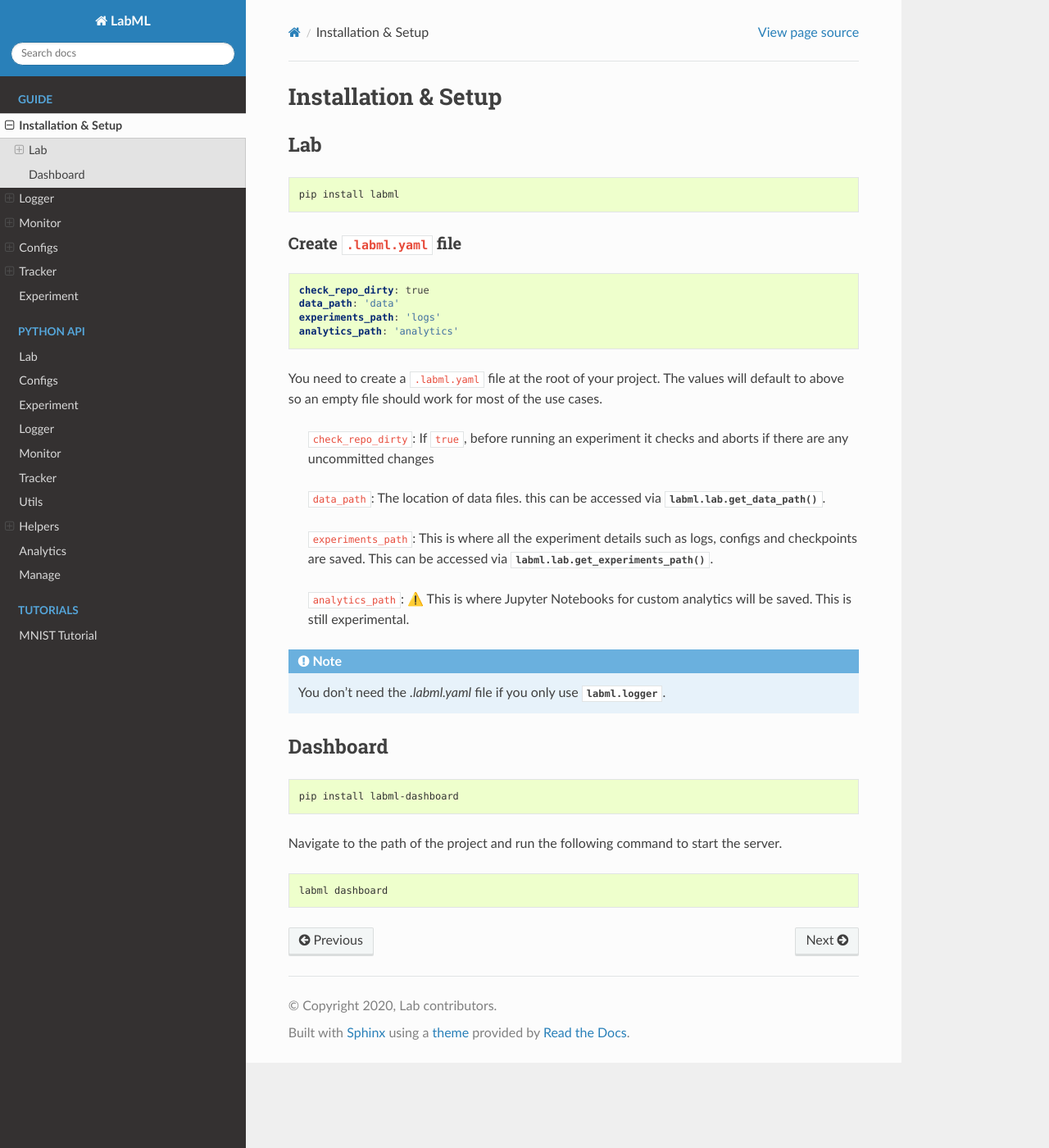
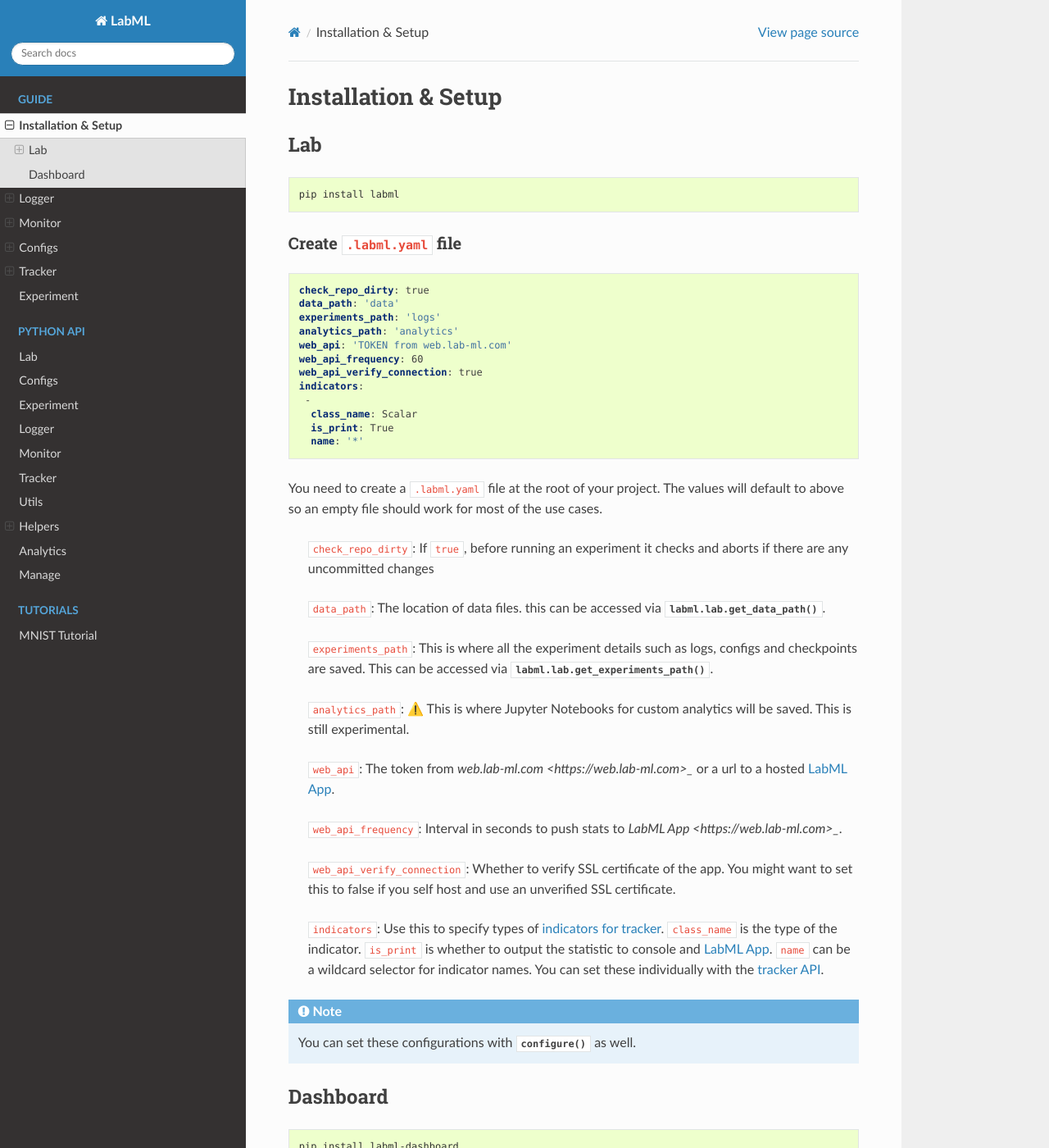
Before and after one commit to lab-ml/docs, a Sphinx documentation site: the page built from source/guide/installation_setup.rst, in a window 1280 px wide and 1400 px high. Shown: the whole window at 82% size. Built offline with Sphinx 7.4.7 and the Read the Docs theme 2.0.0, drawn with Linux system fonts in a browser that asks for light colours; nearby versions of some CDN libraries; formulas are drawn with MathJax 3; pages that are not in the unit, such as notebooks, are missing from menus.

Commit message:
labml configs

```diff
--- a/source/guide/installation_setup.rst
+++ b/source/guide/installation_setup.rst
@@ -1,5 +1,7 @@
 Installation & Setup
 ====================
+
+.. currentmodule:: labml.lab
 
 Lab
 ---
@@ -17,6 +19,14 @@ Create ``.labml.yaml`` file
 	data_path: 'data'
 	experiments_path: 'logs'
 	analytics_path: 'analytics'
+	web_api: 'TOKEN from web.lab-ml.com'
+	web_api_frequency: 60
+	web_api_verify_connection: true
+	indicators:
+	 -
+	  class_name: Scalar
+	  is_print: True
+	  name: '*'
 
 You need to create a ``.labml.yaml`` file at the root of your project.
 The values will default to above so an empty file should work for most of the use cases.
@@ -29,9 +39,25 @@ The values will default to above so an empty file should work for most of the us
 
 	``analytics_path``: ⚠️ This is where Jupyter Notebooks for custom analytics will be saved. This is still experimental.
 
+	``web_api``: The token from `web.lab-ml.com <https://web.lab-ml.com>_` or a url to a hosted
+	`LabML App <https://github.com/lab-ml/app>`_.
+
+	``web_api_frequency``: Interval in seconds to push stats to `LabML App <https://web.lab-ml.com>_`.
+
+	``web_api_verify_connection``: Whether to verify SSL certificate of the app.
+	You might want to set this to false if you self host and use an unverified SSL certificate.
+
+	``indicators``: Use this to specify types of `indicators for tracker <tracker.html>`_.
+	``class_name`` is the type of the indicator. ``is_print`` is whether to output
+	the statistic to console and `LabML App <https://github.com/lab-ml/app>`_.
+	``name`` can be a wildcard selector for indicator names. You can set these individually with
+	the `tracker API <tracker.html>`_.
+
+
+
 .. note::
 
-	You don't need the `.labml.yaml` file if you only use :mod:`labml.logger`.
+	You can set these configurations with :func:`configure` as well.
 
 Dashboard
 -------------
```
Also changed, not shown: source/lab.rst (+4 -5 lines).
